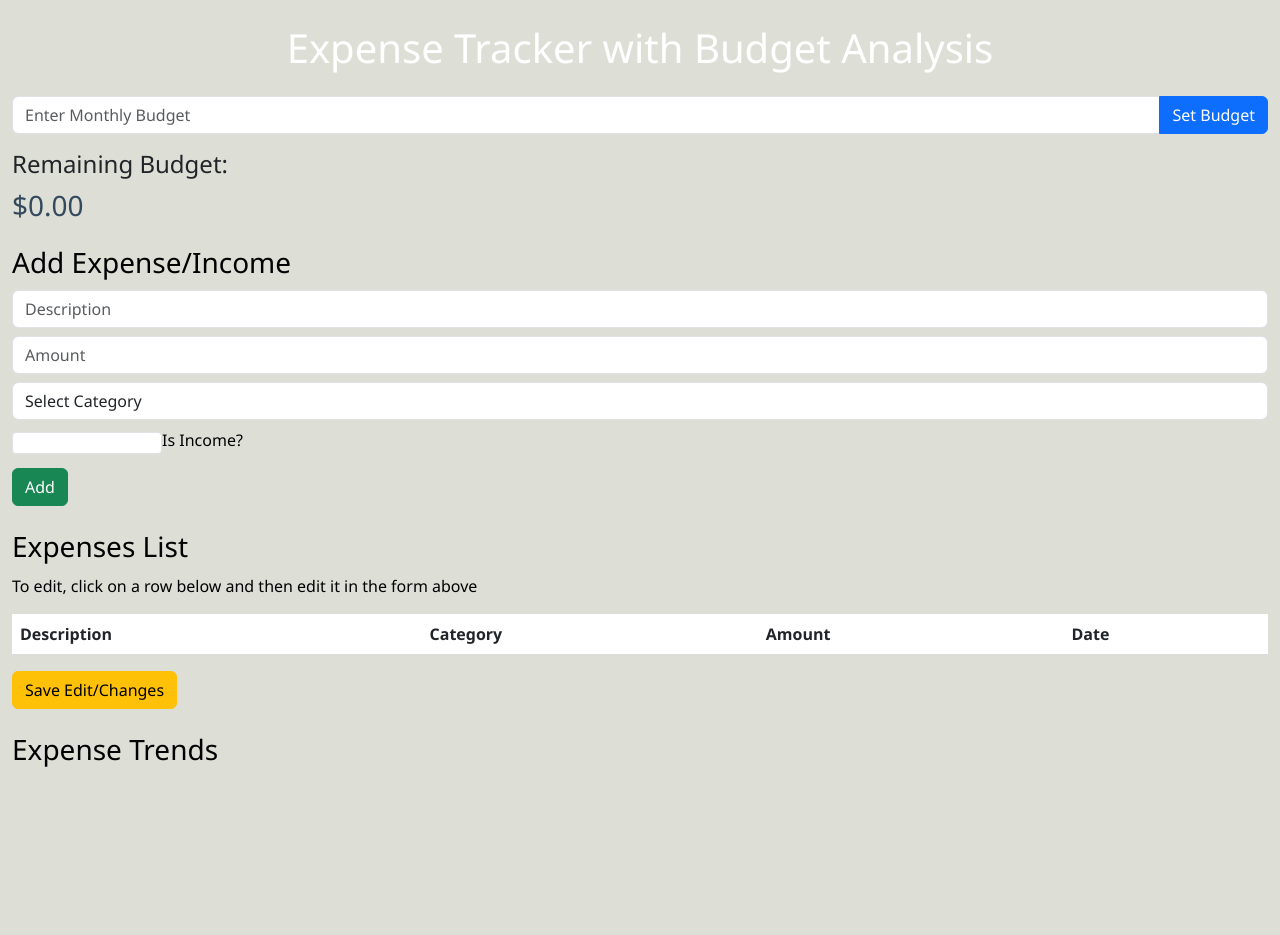
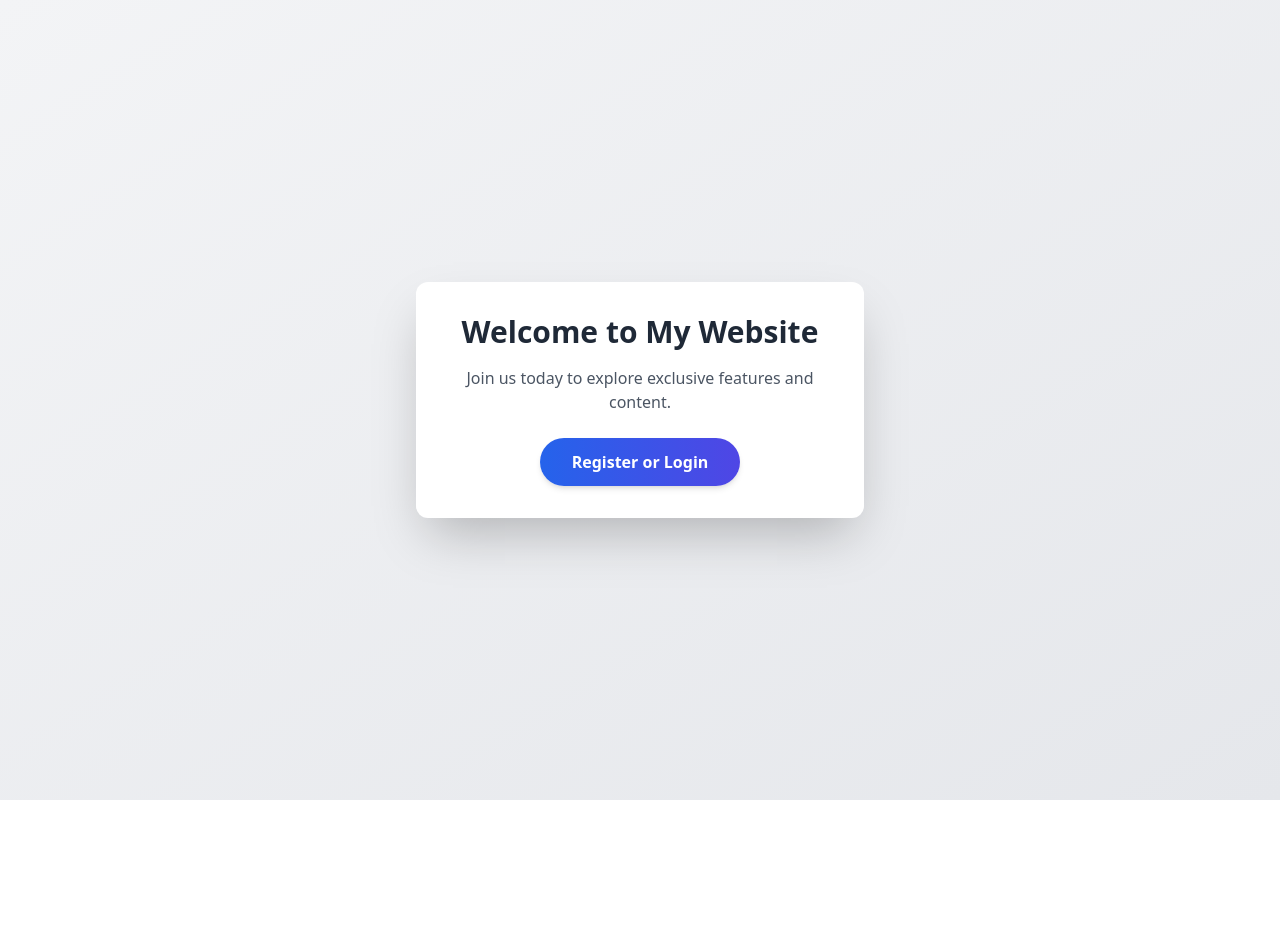
Before and after one commit to ArdalanMaroof/AWS-Expense-Tracker, a plain HTML site: page index.html in a window 1280 px wide. After the commit the page ends 800 px from the top, so only its background shows below. Drawn offline with nearby package versions, Linux system fonts and the light colour scheme.

Commit message:
Update index.html

```diff
--- a/index.html
+++ b/index.html
@@ -3,83 +3,22 @@
 <head>
     <meta charset="UTF-8">
     <meta name="viewport" content="width=device-width, initial-scale=1.0">
-    <title>Expense Tracker</title>
-    <link href="https://cdn.jsdelivr.net/npm/bootstrap@5.3.0/dist/css/bootstrap.min.css" rel="stylesheet">
-    <script src="https://cdn.jsdelivr.net/npm/chart.js"></script>
-    <link rel="stylesheet" href="styles.css">
+    <title>My Modern Website</title>
+    <script src="https://cdn.tailwindcss.com"></script>
 </head>
-<body>
+<body class="bg-gradient-to-br from-gray-100 to-gray-200 flex items-center justify-center min-h-screen">
+    <div class="bg-white p-8 rounded-xl shadow-2xl max-w-md w-full text-center transform hover:scale-105 transition-transform duration-300">
+        <h3 class="text-3xl font-extrabold text-gray-800 mb-4">Welcome to My Website</h3>
+        <p class="text-gray-600 mb-6">Join us today to explore exclusive features and content.</p>
+        <p>
+
+            <a href="https://us-east-1owldogoqx.auth.us-east-1.amazoncognito.com/login?client_id=3jeki3usio1pvhs4mu844v7tp&response_type=code&scope=email+openid+phone&redirect_uri=https%3A%2F%2Fstaging.d32hc0a5h1zbmz.amplifyapp.com%2Flogged_in.html"
 
 
-
-    <div class="container-fluid">
-        <div class="row">
-            <div class="col-12">
-                <h1 class="text-center text-white my-4">Expense Tracker with Budget Analysis</h1>
-
-                <div class="budget-section mb-4">
-                    <div class="input-group mb-3">
-                        <input type="text" id="budgetInput" class="form-control" placeholder="Enter Monthly Budget">
-                        <button class="btn btn-primary" id="setBudgetBtn">Set Budget</button>
-                    </div>
-                    <h4>Remaining Budget:</h4>
-                    <h3 id="remainingBudget">$0.00</h3>
-                    <div id="alertMessage" class="text-danger fw-bold"></div>
-                </div>
-
-                <div class="add-expense-section mb-4">
-                    <h3 class="text-black">Add Expense/Income</h3>
-                    <div class="form-group mb-2">
-                        <input type="text" id="descriptionInput" class="form-control" placeholder="Description">
-                    </div>
-                    <div class="form-group mb-2">
-                        <input type="number" id="amountInput" class="form-control" placeholder="Amount">
-                    </div>
-                    <div class="form-group mb-2">
-                        <select id="categoryInput" class="form-control">
-                            <option value="" disabled selected>Select Category</option>
-                            <option value="Food">Food</option>
-                            <option value="Transport">Transport</option>
-                            <option value="Entertainment">Entertainment</option>
-                            <option value="Other">Other</option>
-                        </select>
-                    </div>
-                    <div class="form-check mb-3">
-                        <input class="form-check-input" type="checkbox" id="isIncomeCheckBox">
-                        <label class="form-check-label text-black" for="isIncomeCheckBox">Is Income?</label>
-                    </div>
-                    <button class="btn btn-success" id="addExpenseBtn">Add</button>
-                </div>
-
-                <div class="expenses-list-section mb-4">
-                    <h3 class="text-black">Expenses List</h3>
-                    <p class="text-black">To edit, click on a row below and then edit it in the form above</p>
-                    <div class="table-responsive">
-                        <table class="table table-striped table-hover" id="expenseTable">
-                            <thead>
-                                <tr>
-                                    <th>Description</th>
-                                    <th>Category</th>
-                                    <th>Amount</th>
-                                    <th>Date</th>
-                                </tr>
-                            </thead>
-                            <tbody id="expenseTableBody">
-                                <!-- Expenses will be added here dynamically -->
-                            </tbody>
-                        </table>
-                    </div>
-                    <button class="btn btn-warning" id="saveExpenseBtn">Save Edit/Changes</button>
-                </div>
-
-                <div class="chart-section mb-4">
-                    <h3 class="text-black">Expense Trends</h3>
-                    <canvas id="expenseChart"></canvas>
-                </div>
-            </div>
-        </div>
+               class="inline-block bg-gradient-to-r from-blue-600 to-indigo-600 text-white font-semibold py-3 px-8 rounded-full hover:from-blue-700 hover:to-indigo-700 transition-all duration-300 shadow-md hover:shadow-lg">
+               Register or Login
+            </a>
+        </p>
     </div>
-
-    <script src="script.js"></script>
 </body>
 </html>
```
